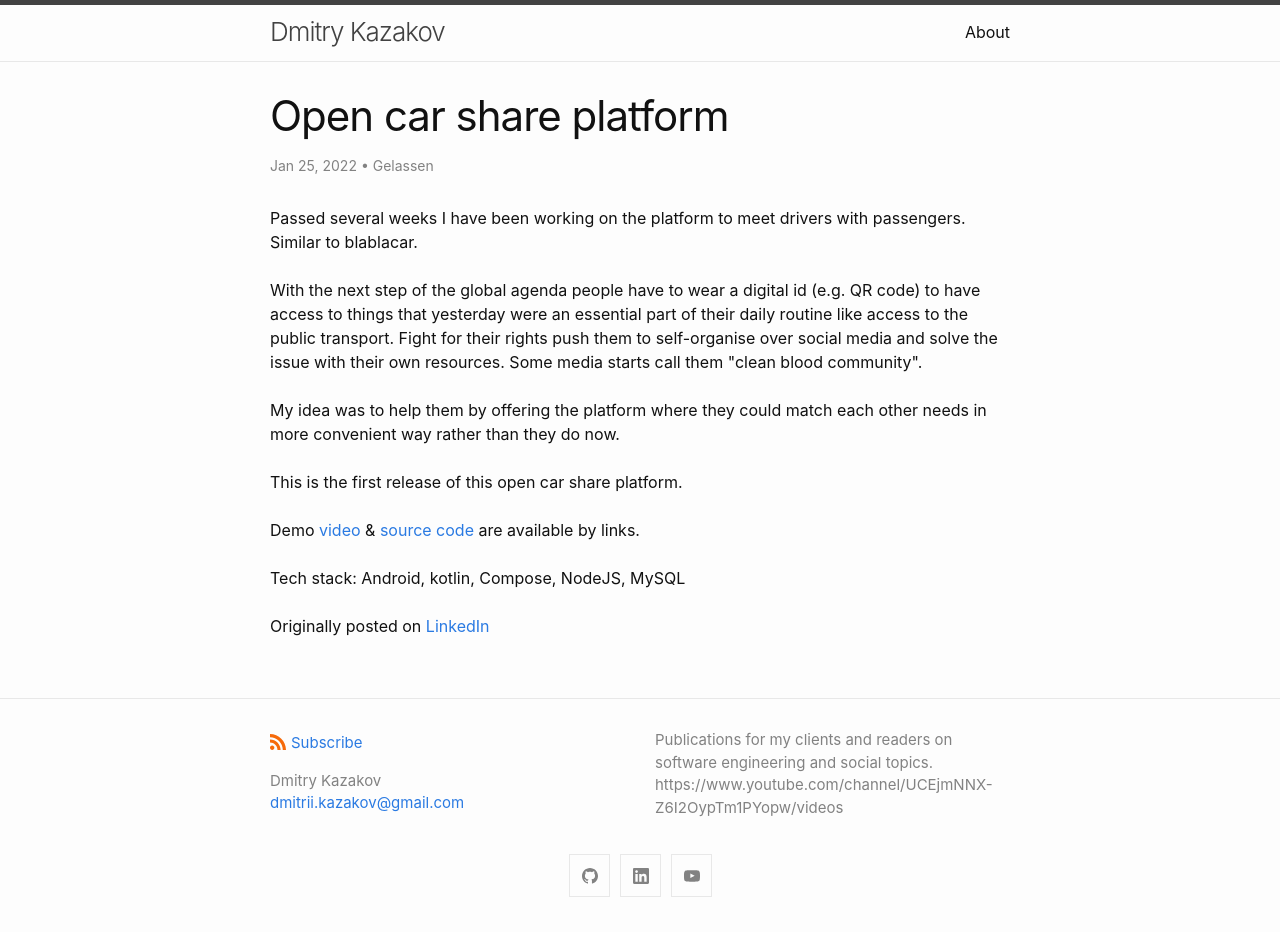
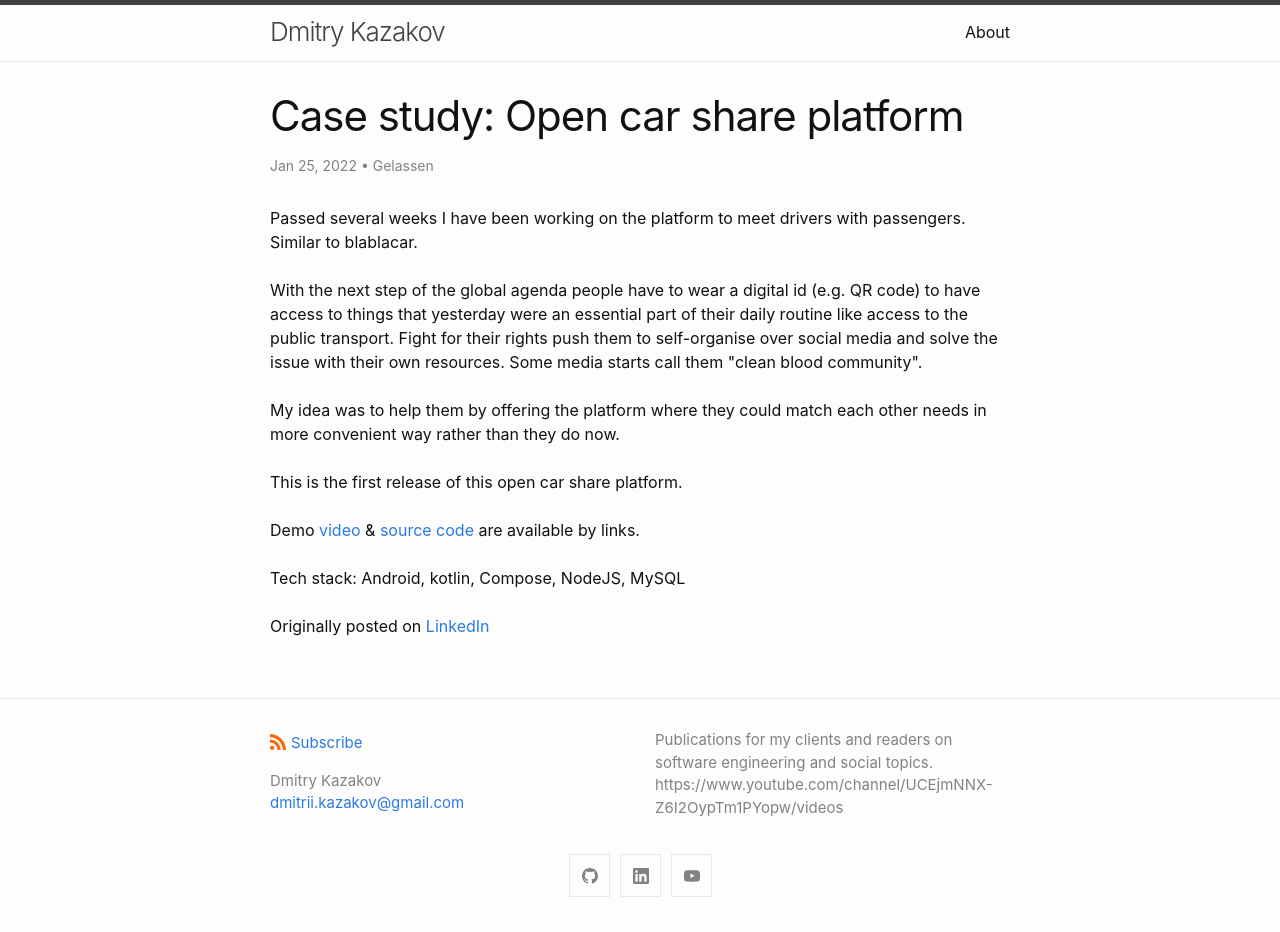
Before and after one commit to Gelassen/dkazakov.github.io, a Jekyll site: the page built from _posts/2022-01-25-open-carshare-platform.html, in a window 1280 px wide. Built offline with Jekyll 4.4.1, drawn with Linux system fonts in a browser that asks for light colours.

Commit message:
Update titles for case studies

```diff
--- a/_posts/2020-12-05-housing-price-prediction.html
+++ b/_posts/2020-12-05-housing-price-prediction.html
@@ -1,6 +1,6 @@
 ---
 layout: post
-title: 'ML. Housing price prediction'
+title: 'Case study: ML. Housing price prediction'
 date: '2020-12-05'
 author: Gelassen
 tags:
--- a/_posts/2022-01-25-open-carshare-platform.html
+++ b/_posts/2022-01-25-open-carshare-platform.html
@@ -1,6 +1,6 @@
 ---
 layout: post
-title: 'Open car share platform'
+title: 'Case study: Open car share platform'
 date: '2022-01-25'
 author: Gelassen
 tags:
--- a/_posts/2022-06-11-open-exchange-platform.html
+++ b/_posts/2022-06-11-open-exchange-platform.html
@@ -1,6 +1,6 @@
 ---
 layout: post
-title: 'Open Exchange platform'
+title: 'Case study: Open Exchange platform'
 date: '2022-06-11'
 author: Gelassen
 tags:
```
